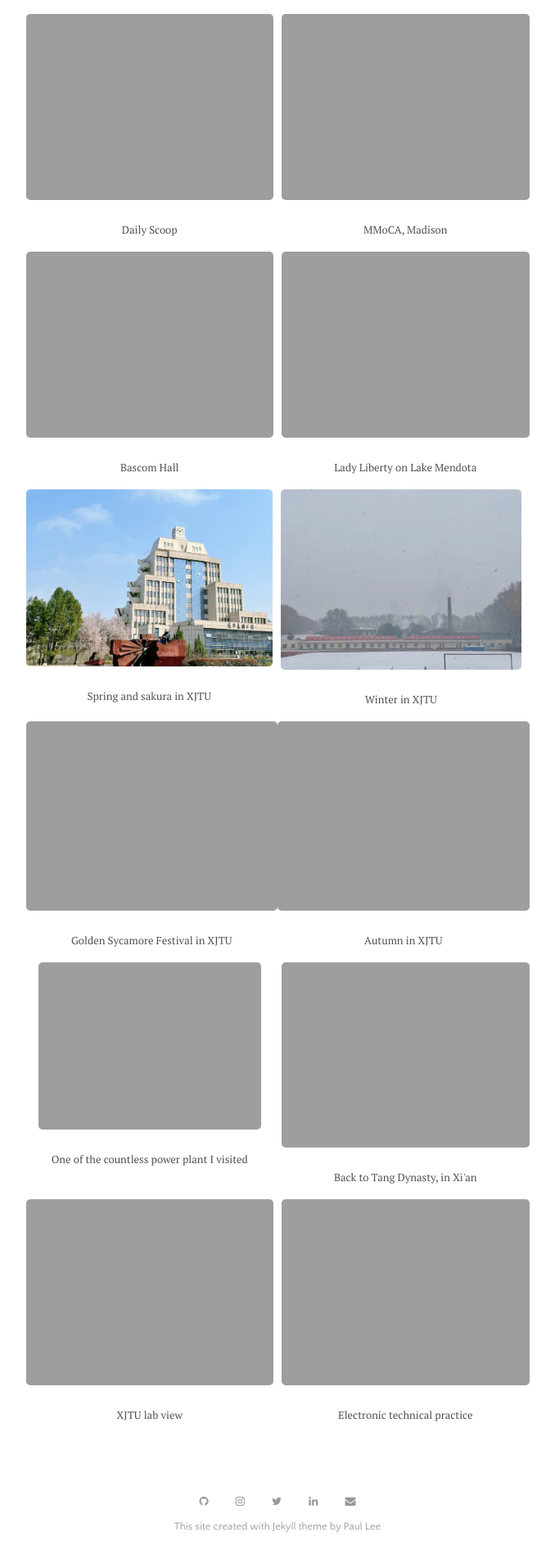
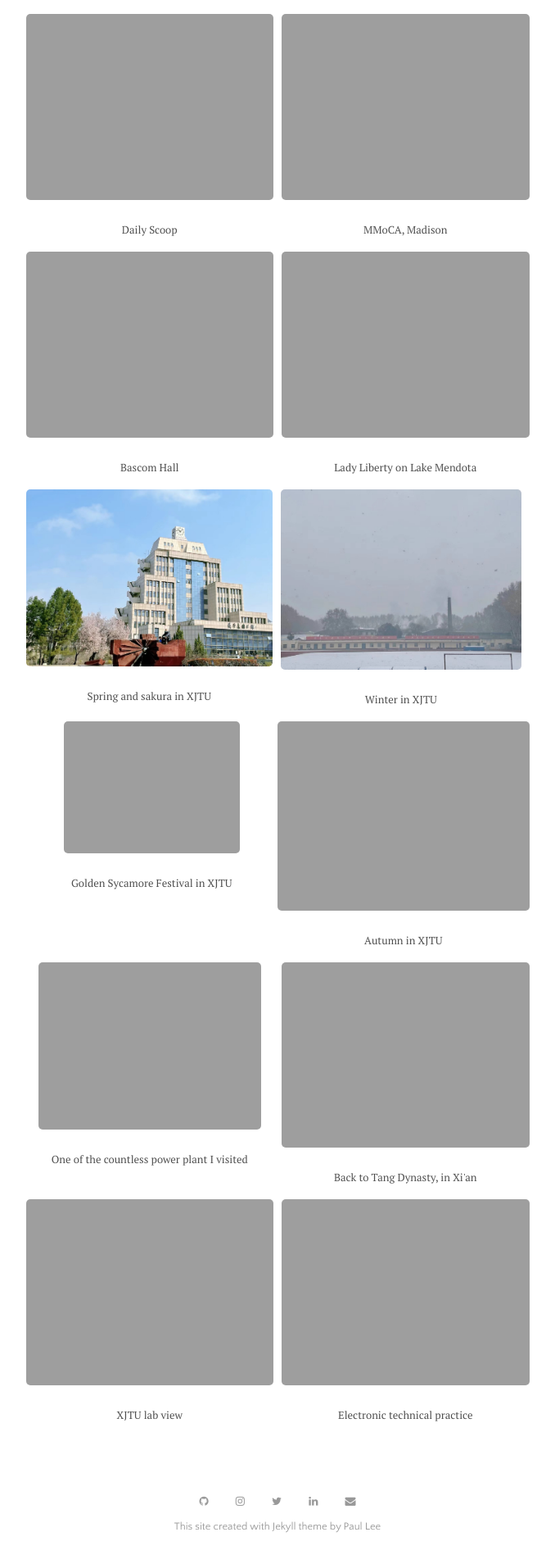
Before and after one commit to zhengwuma/zhengwuma.github.io, a Jekyll site: the page built from menu/gallery.md, in a window 1280 px wide. Shown: the part 1666-3574 px from the top of the page at 82% size, without its empty margins (301-979 px from the left). Built offline with Jekyll 4.4.1, drawn with Linux system fonts in a browser that asks for light colours.

Commit message:
Update pic.html

```diff
--- a/_layouts/pic.html
+++ b/_layouts/pic.html
@@ -86,7 +86,7 @@ layout: default
 
 <div style="display: flex; align-items: flex-start;">
    <div style="text-align: center;">
-    <img src="{{ site.github.url }}/assets/img/wutongme.jpg" style="max-width: 100%;">
+    <img src="{{ site.github.url }}/assets/img/wutongme.jpg" style="max-width: 70%;">
     <p class="caption"> <font size="2"> Golden Sycamore Festival in XJTU </front> </p>
   </div>
 
```
